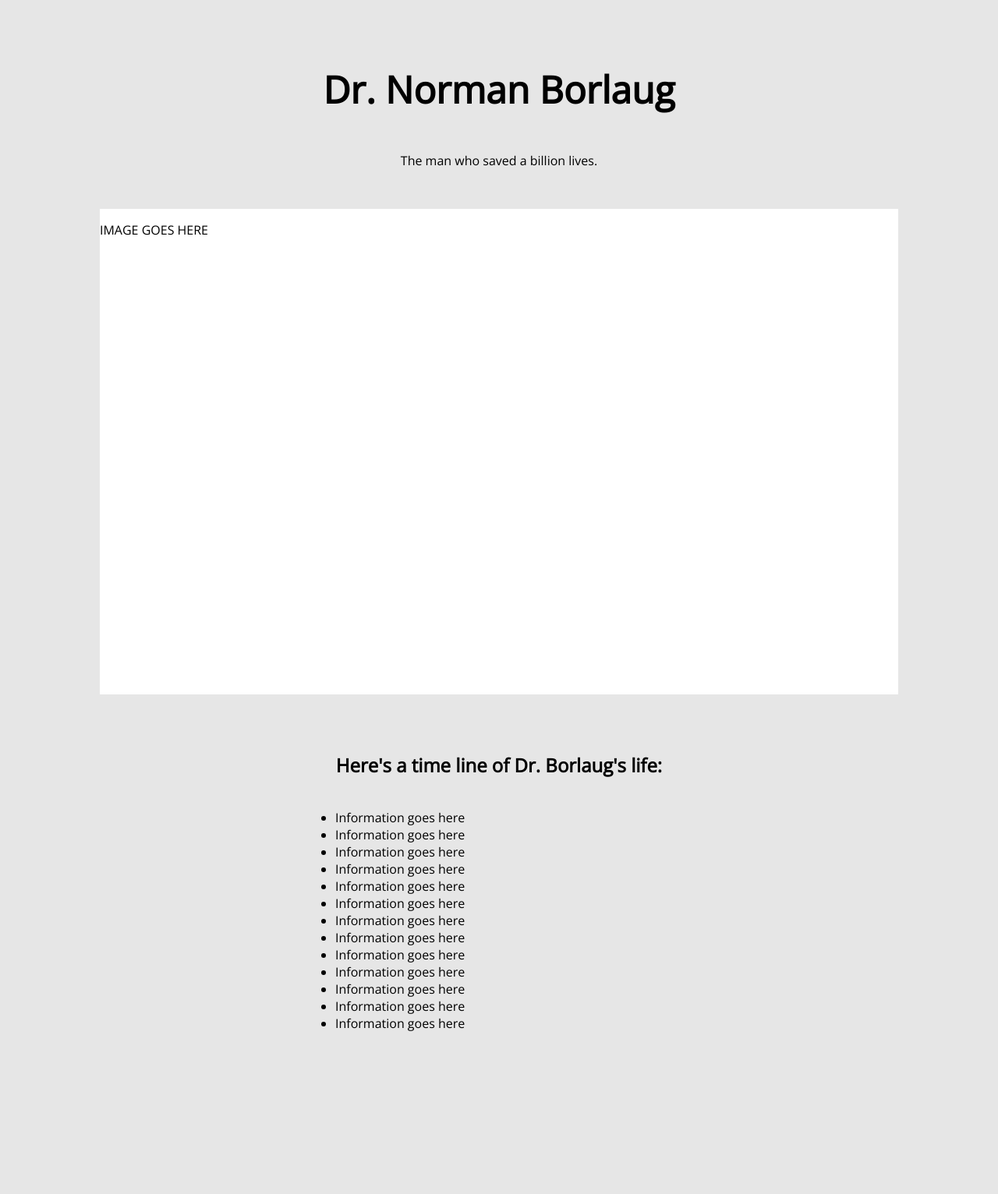
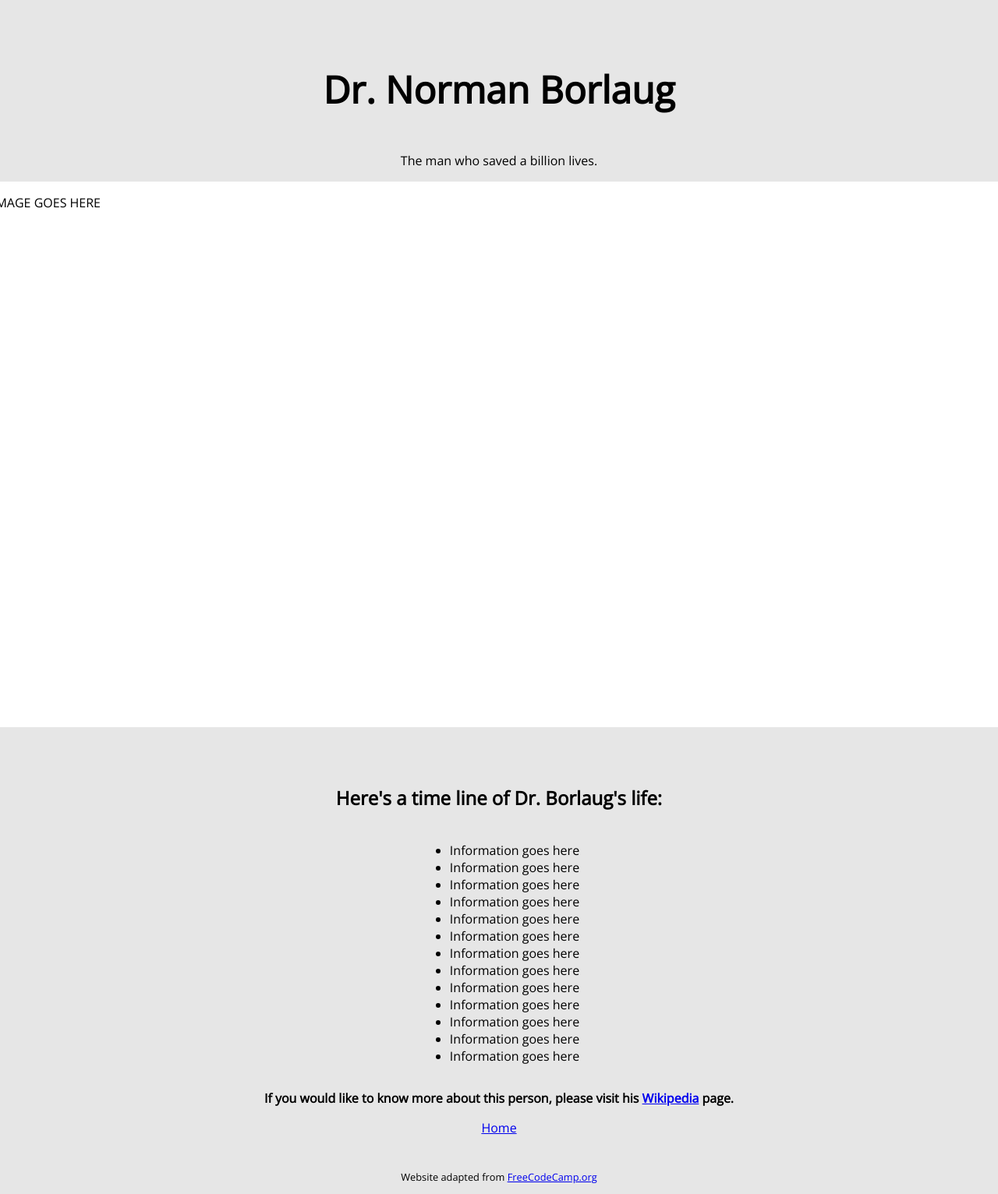
Before and after one commit to anuragpurkayastha/anuragpurkayastha.github.io, a PHP site: page /project1_tributepage.html in a window 1280 px wide. Shown: the whole page at 78% size. Before the commit the page ends 1323 px from the top, so only its background shows below. Run offline with PHP 8.4, Linux system fonts and the light colour scheme.

Commit message:
Updated Tribute page.

```diff
--- a/css/style.css
+++ b/css/style.css
@@ -115,17 +115,18 @@ body {
   flex-wrap: wrap;
   justify-content: flex-end;
   align-items: center;
-  background: #211B1C;
+  background-color: #211B1C;
   color: #E3E1DA;
   font-size: 1.5em;
   text-decoration: underline;
   font-weight: 800;
-  margin:10px;
+  margin: 10px;
 }
 
 .project-tile a {
   text-decoration: none;
   color: #E3E1DA;
+  text-align: center;
   margin-bottom: 10px;
 }
 
@@ -149,20 +150,30 @@ body {
 }
 
 #image-div {
-  height: 623px;
-  width:1024px;
+  height: 700px;
+  width:1300px;
   background-color: white;
-  margin-top: 35px;
 }
 
 #tribute-info {
   display: flex;
   flex-direction: column;
+  align-items: center;
   margin-top: 50px;
   width: 500px;
 }
 
 #tribute-info h3 {
-  text-align: center;
   font-size: 1.5em;
 }
+
+#tribute-info p {
+	text-align: center;
+	font-weight: 600;
+	width: 700px;
+}
+
+#footer {
+	margin-top: 30px;
+	font-size: 0.8em;
+}
--- a/project1_tributepage.html
+++ b/project1_tributepage.html
@@ -37,6 +37,14 @@
 			  <li>Information goes here</li>
 			  <li>Information goes here</li>
 			</ul>
+		<p>If you would like to know more about this person, please visit his <a href="https://en.wikipedia.org/wiki/Norman_Borlaug" target="_blank">Wikipedia</a> page.</p>
+
+		<a href="./index.html">Home</a>
+    </div>
+
+	<!-- Footer -->
+	<div id="footer">
+		<p>Website adapted from <a href="https://codepen.io/freeCodeCamp/full/zNqgVx" target="_blank">FreeCodeCamp.org</p>
 	</div>
   </body>
 
```
Also changed, not shown: index.html (indentation only). Lines whose indentation alone changed are shown as unchanged.
